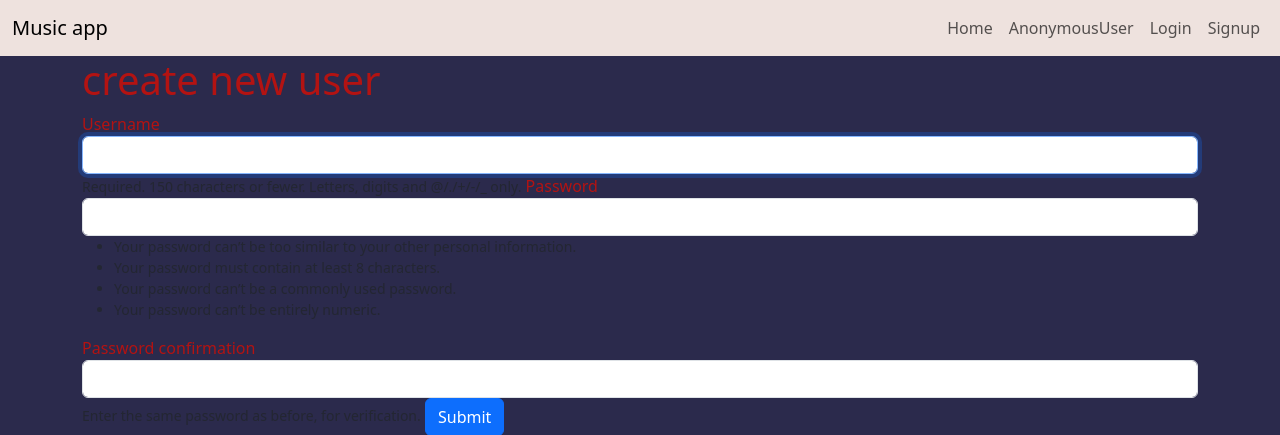
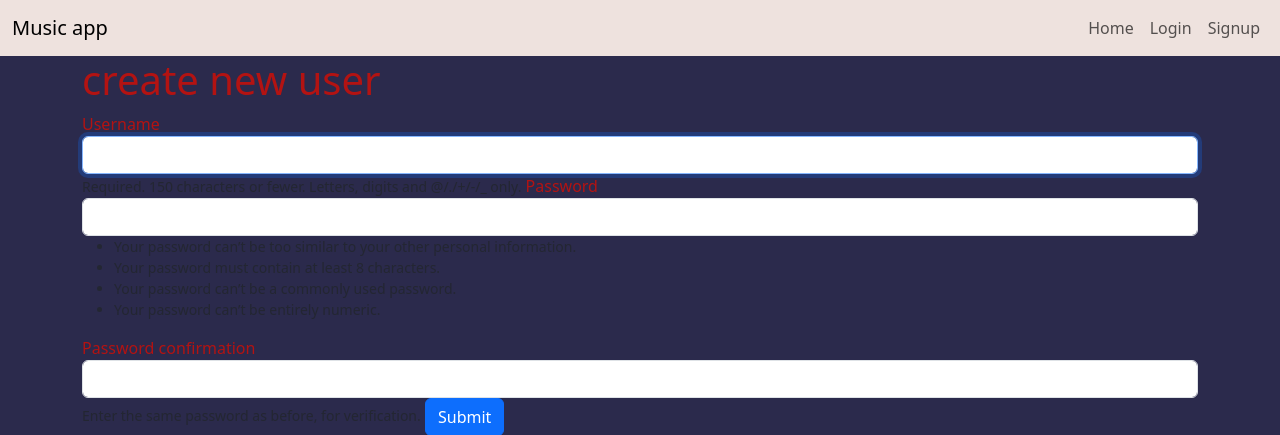
Before and after one commit to hazem537/music-app, a Django app: page /signup/ in a window 1280 px wide. Shown: the top 435 px of the page. Run offline with Django 4.2, Linux system fonts and the light colour scheme; some libraries are stand-ins or nearby versions.

Commit message:
edit migrations and styles and static

```diff
--- a/music/templates/music/nav.html
+++ b/music/templates/music/nav.html
@@ -9,11 +9,12 @@
           <li class="nav-item">
             <a class="nav-link " aria-current="page" href=" {% url "index" %}">Home</a>
           </li>
+
+
+          {% if request.user.is_authenticated %}
           <li class="nav-item">
             <a class="nav-link " aria-current="page" href=" {% url "mysongs" %}">{{request.user}}</a>
           </li>
-
-          {% if request.user.is_authenticated %}
           <li class="nav-item">
             <a class="nav-link" href=" {% url "add-song" %}">Add Song</a>
           </li>
--- a/staticfiles_build/static/music/style.css
+++ b/staticfiles_build/static/music/style.css
@@ -30,7 +30,7 @@ body{
     align-items:center ;
 }
 
-input[type="text"],input[type="file"]{
+input[type="text"],input[type="file"]input[type="password"]{
     background: none;
     color: var(--red);
     text-align: center;
```
